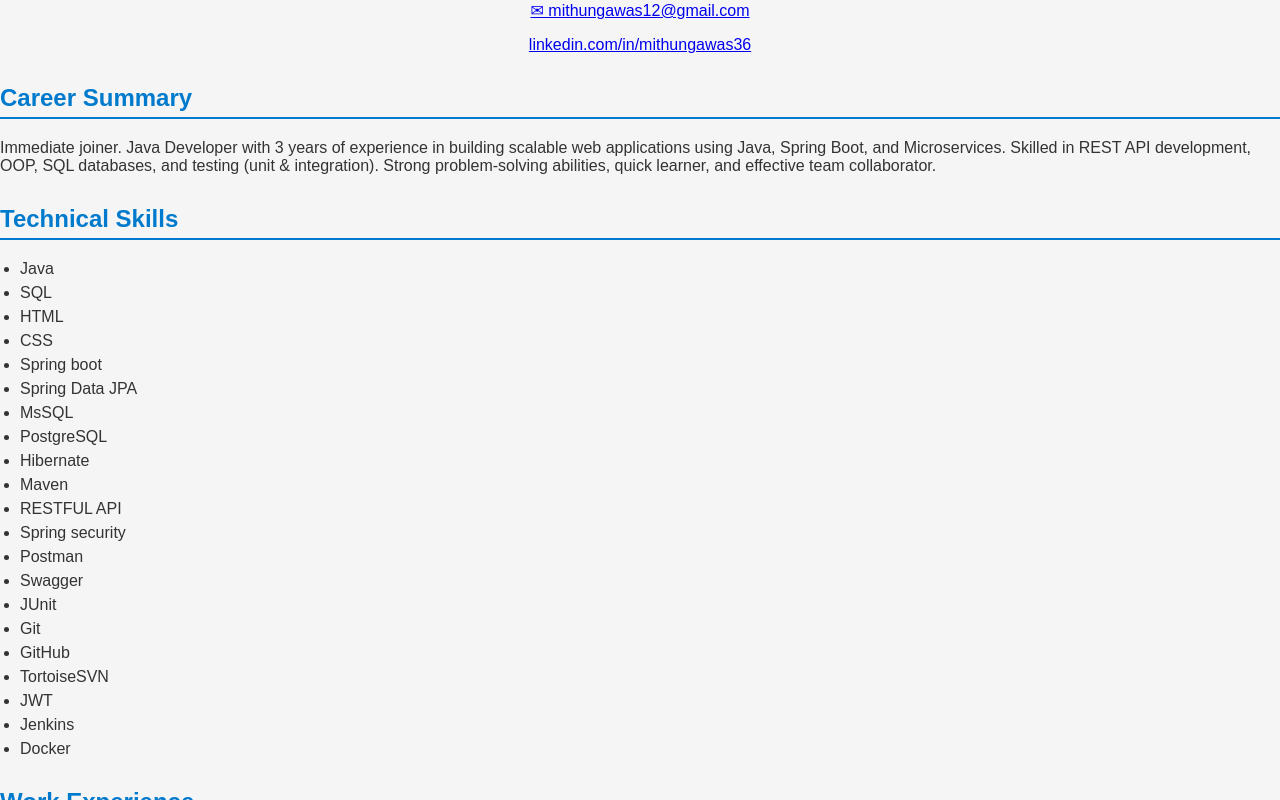
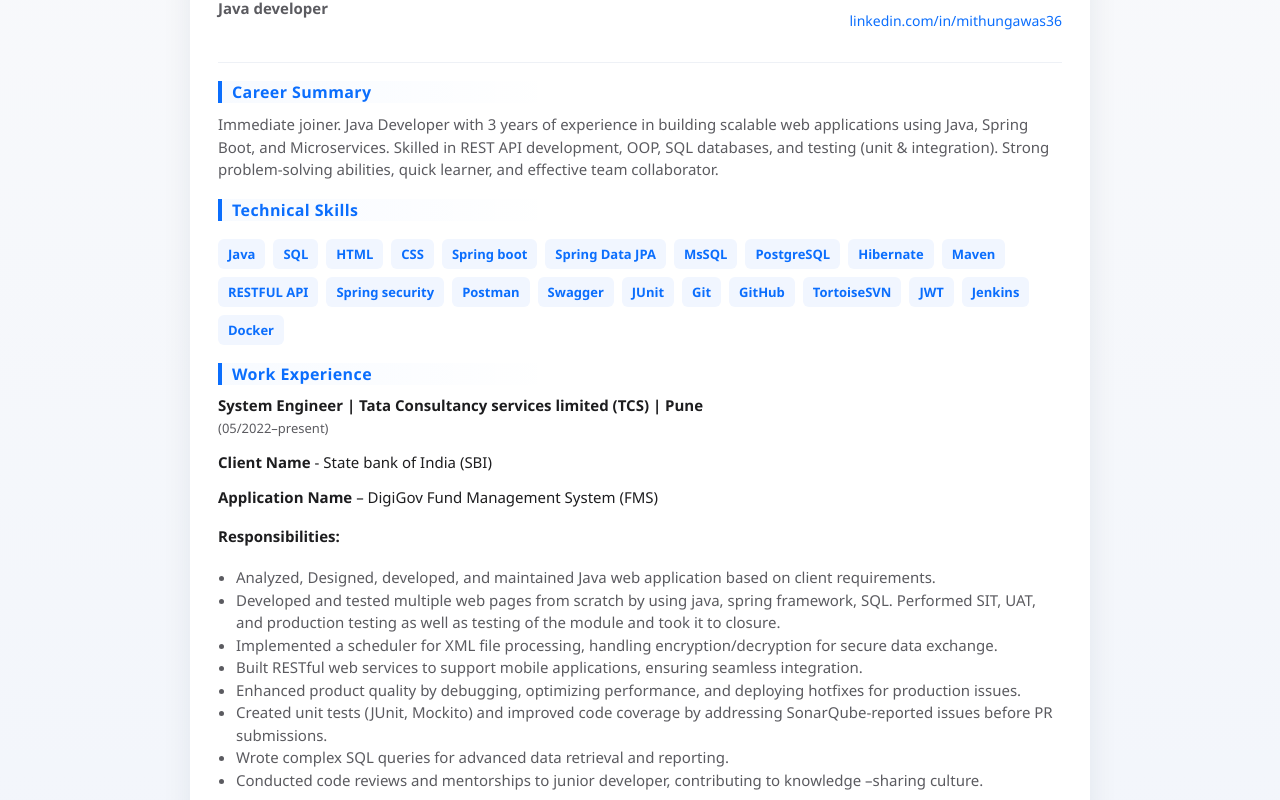
Before and after one commit to mithoon-18/my-info, a plain HTML site: page index.html in a window 1280 px wide. Shown: the part 121-921 px from the top of the page. Drawn offline with Linux system fonts and the light colour scheme.

Commit message:
Update styles.css

```diff
--- a/styles.css
+++ b/styles.css
@@ -1,62 +1,144 @@
-body {
-    font-family: Arial, sans-serif;
-    margin: 0;
-    background-color: #f5f5f5;
-    color: #333;
+:root{
+  --bg:#f8f9fb;
+  --card:#ffffff;
+  --accent:#0b6efd;
+  --text:#1d1d1f;
+  --muted:#5b5b60;
+  --max-width:900px;
+  --gap:18px;
+  font-family: "Segoe UI", Roboto, "Helvetica Neue", Arial, sans-serif;
 }
 
-  .container {
-    max-width: 900px;
-    margin: auto;
-    background: #fff;
-    padding: 40px;
-    box-shadow: 0 0 15px rgba(0,0,0,0.1);
+*{box-sizing:border-box}
+body{
+  margin:0;
+  background:linear-gradient(180deg,var(--bg),#eef3fb 120%);
+  color:var(--text);
+  -webkit-font-smoothing:antialiased;
+  -moz-osx-font-smoothing:grayscale;
+  padding:24px;
+  display:flex;
+  justify-content:center;
+  font-size:15px;
 }
 
-  header {
-    text-align: center;
-    margin-bottom: 30px;
+.resume{
+  width:100%;
+  max-width:var(--max-width);
+  background:var(--card);
+  border-radius:10px;
+  box-shadow:0 10px 30px rgba(18, 38, 70, 0.08);
+  overflow:hidden;
+  padding:28px;
 }
 
-  header h1 {
-    margin: 0;
-    font-size: 32px;
+.header{
+  display:flex;
+  justify-content:space-between;
+  align-items:center;
+  gap:12px;
+  border-bottom:1px solid #eef1f6;
+  padding-bottom:18px;
 }
 
-  header .title {
-    font-size: 20px;
-    color: #007acc;
+.name h1{
+  margin:0;
+  font-size:26px;
+  letter-spacing:0.2px;
 }
 
-  section {
-    margin-bottom: 30px;
+.name .role{
+  margin:4px 0 0;
+  color:var(--muted);
+  font-weight:600;
 }
 
-  h2 {
-    border-bottom: 2px solid #007acc;
-    padding-bottom: 5px;
-    color: #007acc;
+.contact{
+  text-align:right;
+  font-size:14px;
 }
 
-  .job {
-    margin-top: 15px;
+.contact a{
+  color:var(--accent);
+  text-decoration:none;
 }
 
-  .job h3 {
-    margin: 0;
-    font-size: 18px;
+.section{
+  margin-top:var(--gap);
 }
 
-  .duration {
-    font-style: italic;
-    color: #555;
-    margin-bottom: 10px;
+.section h2{
+  margin:0 0 10px 0;
+  font-size:16px;
+  color:var(--accent);
+  letter-spacing:0.4px;
+  border-left:4px solid var(--accent);
+  padding-left:10px;
+  background:linear-gradient(90deg, rgba(11,110,253,0.03), transparent 40%);
 }
 
-  ul {
-    padding-left: 20px;
+.summary p{ margin:8px 0 0; line-height:1.5; color:var(--muted) }
+
+.skills-list{
+  list-style:none;
+  padding:8px 0 0 0;
+  margin:0;
+  display:flex;
+  flex-wrap:wrap;
+  gap:8px;
 }
 
-  ul li {
-    margin-bottom: 6px;
+.skills-list li{
+  background:#f1f6ff;
+  color:var(--accent);
+  padding:6px 10px;
+  border-radius:6px;
+  font-weight:600;
+  font-size:13px;
 }
+
+.experience .job{
+  margin-top:10px;
+}
+
+.job h3{
+  margin:4px 0 4px;
+  font-size:15px;
+}
+
+.job .date{
+  margin:0 0 10px;
+  font-size:13px;
+  color:var(--muted);
+}
+
+.job ul{
+  margin:8px 0 0 18px;
+  padding:0;
+  color:var(--muted);
+  line-height:1.5;
+}
+
+.projects .project{ margin:8px 0 0; color:var(--muted) }
+
+.education p{ margin:6px 0 0; color:var(--muted) }
+
+.awards ul{
+  margin:8px 0 0 18px;
+  color:var(--muted);
+}
+
+.footer{
+  margin-top:22px;
+  padding-top:12px;
+  border-top:1px solid #eef1f6;
+  text-align:center;
+  font-size:13px;
+  color:var(--muted);
+}
+
+@media (max-width:720px){
+  .header{flex-direction:column; align-items:flex-start; gap:10px;}
+  .contact{text-align:left;}
+  .skills-list{gap:6px}
+}
```
Lines whose indentation alone changed are shown as unchanged.
